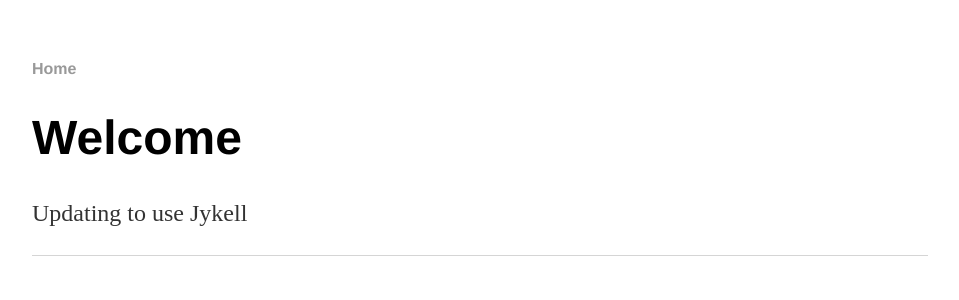
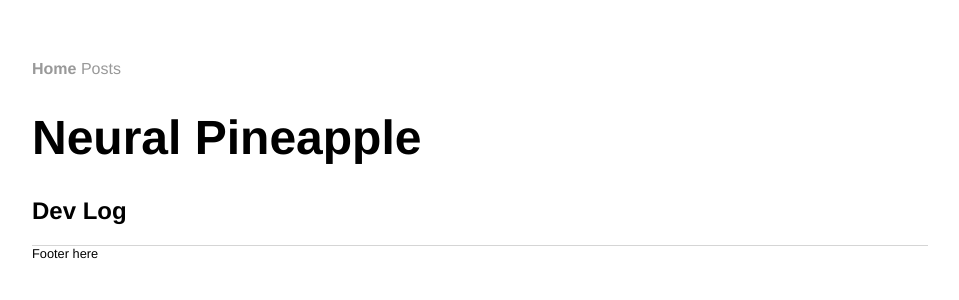
Before and after one commit to neuralpineapple/neuralpineapple.github.io, a Jekyll site: the page built from index.html, in a window 1280 px wide. Shown: the top 300 px of the page, without its empty margins (160-1119 px from the left). Built offline with Jekyll 4.4.1, drawn with Linux system fonts in a browser that asks for light colours.

Commit message:
More basic setup

```diff
--- /dev/null
+++ b/_data/navigation.yml
@@ -0,0 +1,4 @@
+- name: Home
+  link: /
+- name: Posts
+  link: /posts/
--- /dev/null
+++ b/_includes/navigation.html
@@ -0,0 +1,12 @@
+<nav>
+  {% for item in site.data.navigation %}
+    <a
+      href="{{ item.link }}"
+      {% if page.url == item.link %}
+        style="font-weight: bold;"
+      {% endif %}
+    >
+      {{ item.name }}
+    </a>
+  {% endfor %}
+</nav>
--- a/_layouts/default.html
+++ b/_layouts/default.html
@@ -6,17 +6,12 @@
 			<link rel="stylesheet" type="text/css" href="/css/main.css">
 		</head>
 		<body>
-			<nav>
-	    		<ul>
-	        		<li><a href="/">Home</a></li>
-	    		</ul>
-			</nav>
 			<div class="container">
-
+			{% include navigation.html %}
 			{{ content }}
-
-			</div><!-- /.container -->
+			</div>
 			<footer>
+				Footer here
 			</footer>
 		</body>
 	</html>
--- a/css/main.css
+++ b/css/main.css
@@ -1,17 +1,20 @@
 body {
     margin: 60px auto;
     width: 70%;
+    font-family:'Helvetica', 'Arial', 'Sans-Serif';
 }
+
 nav ul, footer ul {
-    font-family:'Helvetica', 'Arial', 'Sans-Serif';
     padding: 0px;
     list-style: none;
     font-weight: bold;
 }
+
 nav ul li, footer ul li {
     display: inline;
     margin-right: 20px;
 }
+
 a {
     text-decoration: none;
     color: #999;
@@ -19,15 +22,18 @@ a {
 a:hover {
     text-decoration: underline;
 }
+
 h1 {
     font-size: 3em;
     font-family:'Helvetica', 'Arial', 'Sans-Serif';
 }
+
 p {
     font-size: 1.5em;
     line-height: 1.4em;
     color: #333;
 }
+
 footer {
     border-top: 1px solid #d5d5d5;
     font-size: .8em;
--- a/index.html
+++ b/index.html
@@ -3,6 +3,6 @@ layout: default
 title: Neural Pineapple, Dev Log
 ---
 <div class="blurb">
-	<h1>Welcome</h1>
-	<p>Updating to use Jykell</p>
-</div><!-- /.blurb -->
+	<h1>Neural Pineapple</h1>
+	<h2>Dev Log</h2>
+</div>
```
Also changed, not shown: 1 other file.
